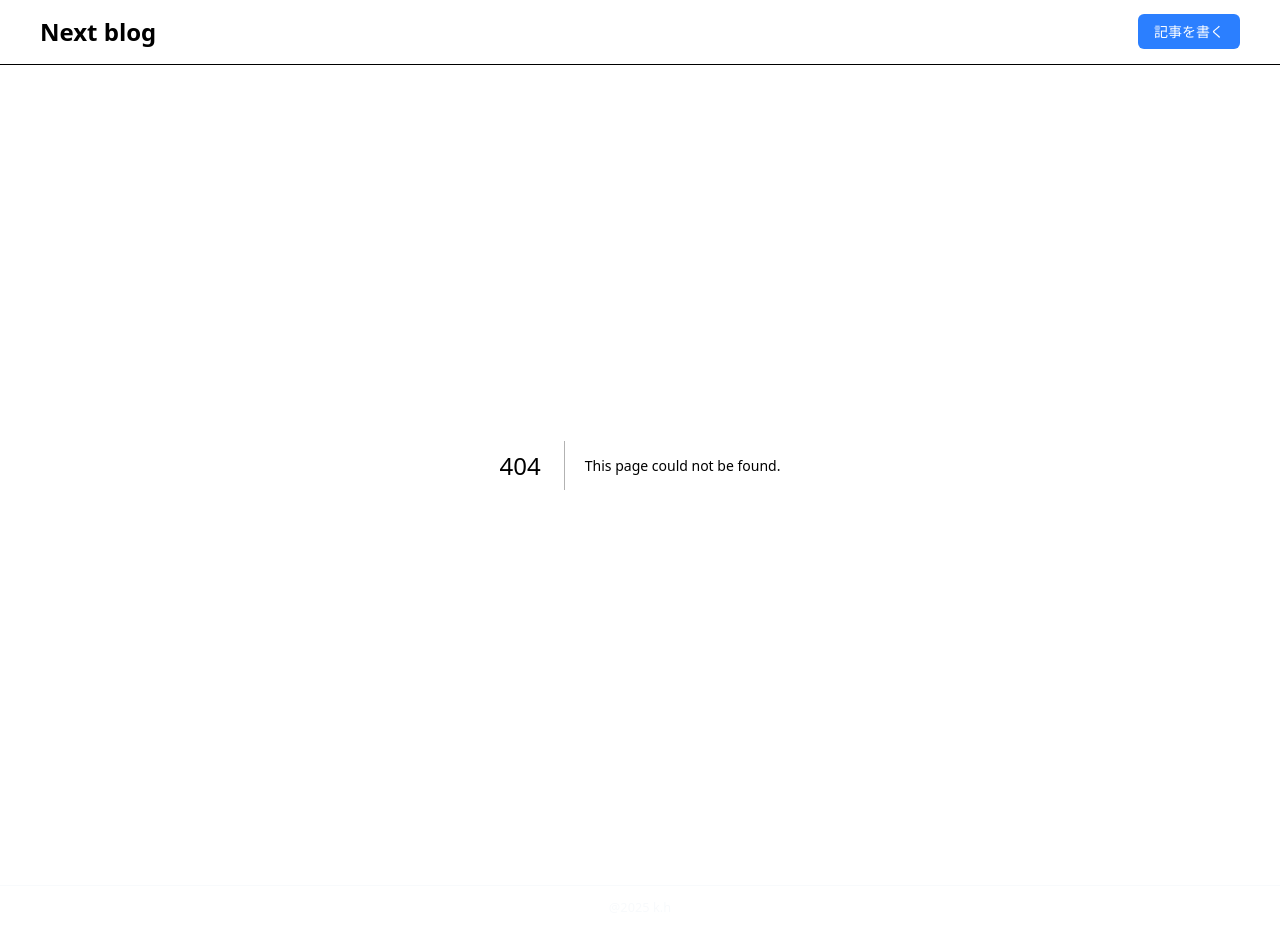
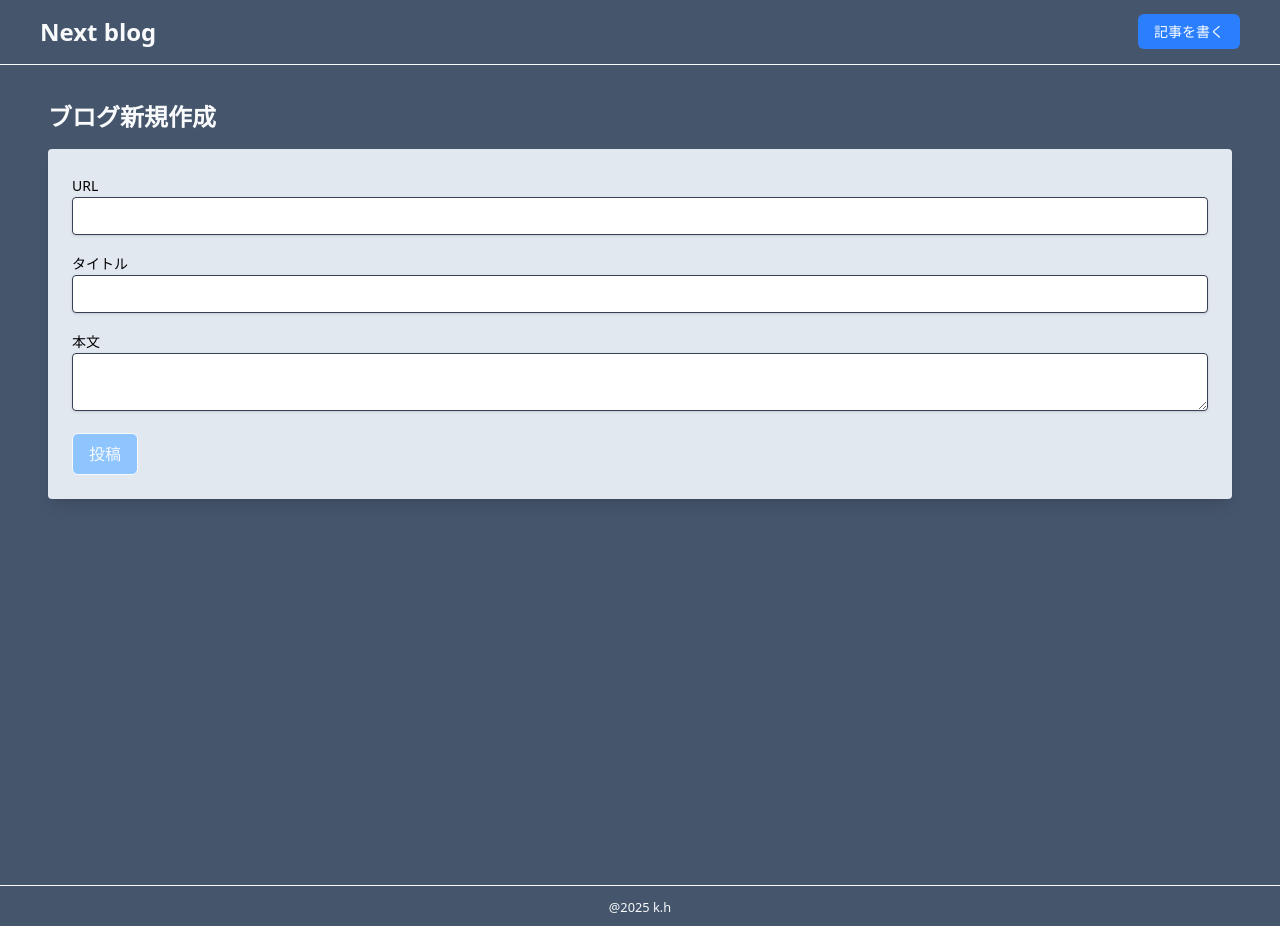
Before and after one commit to kouheihayashi78/next-blog, a Next.js app: page /articles/new in a window 1280 px wide. Before the commit this address had no page. Built offline with nearby package versions, Linux system fonts and the light colour scheme.

Commit message:
add - ざっくり新規投稿コンポーネントを作成

```diff
--- /dev/null
+++ b/src/app/articles/new/page.tsx
@@ -0,0 +1,28 @@
+import React from 'react'
+
+const createBlogPage = () => {
+  return (
+    // 100vh
+    <div className='min-h-screen py-8 px-4 md:px-12'>
+      <h2 className='text-2xl font-bold mb-4 mt-1'>ブログ新規作成</h2>
+      <form className='bg-slate-200 p-6 rounded shadow-lg'>
+        <div className='mb-4'>
+            <label className="text-sm text-black text-bold mb-2">URL</label>
+            <input type="text" className="shadow border rounded w-full py-2 px-3 text-gray-700 bg-white leading-tight focus:outline-none" />
+        </div>
+        <div className='mb-4'>
+            <label className="text-sm text-black text-bold mb-2">タイトル</label>
+            <input type="text" className="shadow border rounded w-full py-2 px-3 text-gray-700 bg-white leading-tight focus:outline-none" />
+        </div>
+        <div className='mb-4'>
+            <label className="text-sm text-black text-bold mb-2">本文</label>
+            <textarea className="shadow border rounded w-full py-2 px-3 text-gray-700 bg-white leading-tight focus:outline-none" />
+        </div>
+
+        <button type='submit' className='py-2 px-4 border rounded-md bg-blue-300 text-center'>投稿</button>
+      </form>
+    </div>
+  )
+}
+
+export default createBlogPage
```
